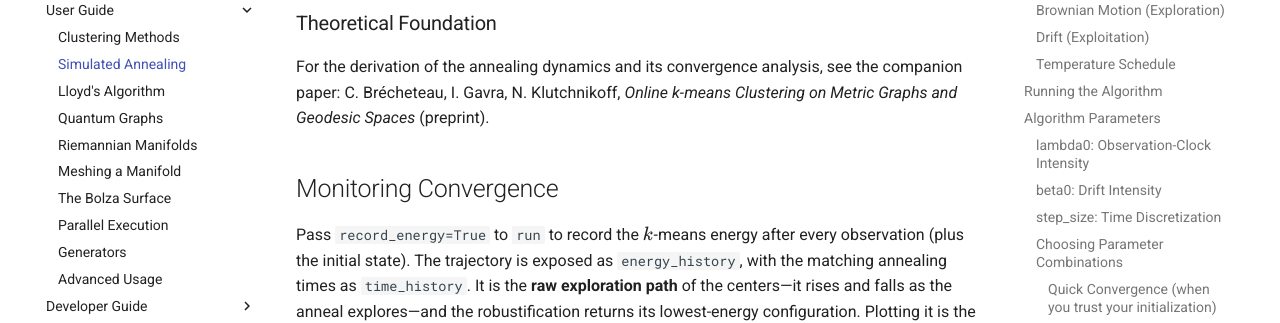
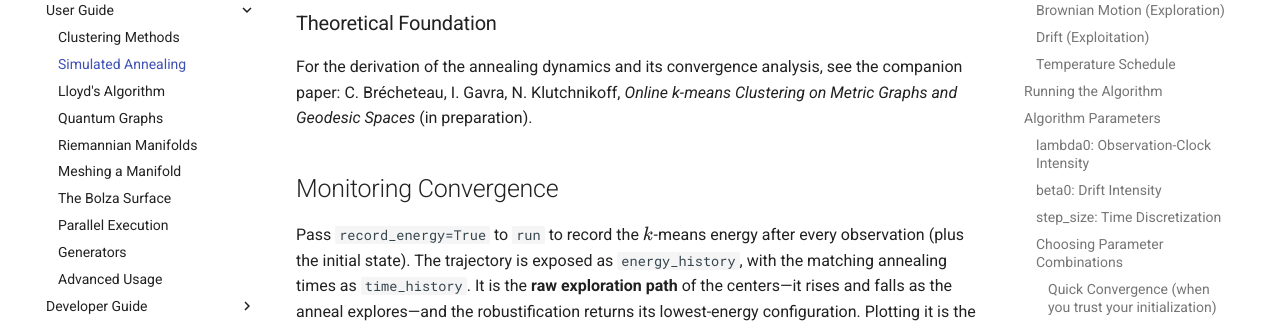
Before and after one commit to klutchnikoff/kmeanssa-ng, an MkDocs documentation site: the page built from docs/simulated-annealing.md, in a window 1280 px wide and 900 px high, scrolled down 5671 px. Shown: the part 152-475 px from the top of the window. Built offline with MkDocs 1.6.1 and Material for MkDocs 9.7.7, drawn with Linux system fonts in a browser that asks for light colours; comment, search, counter and statistics services are not loaded.

Commit message:
chore: mark the companion article as in preparation, drop the ID placeholders
The theory paper has no arXiv/HAL identifier yet, so the release should not
carry a placeholder for it. Remove the `preferred-citation` block from
CITATION.cff (the software stays what users cite) and replace it with a note
that the companion article is in preparation, to be restored as
preferred-citation with its identifier at 0.8.x. Same wording elsewhere:
paper.bib note, a README citation sentence, and "(preprint)" -> "(in
preparation)" in the annealing page.

Co-Authored-By: Claude Opus 4.8 <noreply@anthropic.com>

````diff
--- a/docs-src/README.qmd
+++ b/docs-src/README.qmd
@@ -81,6 +81,8 @@ If you use this package in your research, please cite:
 }
 ```
 
+A companion theoretical article is in preparation; this section will be updated with its reference once it is available.
+
 ## License
 
 This project is licensed under the MIT License. See the `LICENSE` file for details.
--- a/docs-src/simulated-annealing.qmd
+++ b/docs-src/simulated-annealing.qmd
@@ -204,7 +204,7 @@ sa = SimulatedAnnealing(
 
 ### Theoretical Foundation
 
-For the derivation of the annealing dynamics and its convergence analysis, see the companion paper: C. Brécheteau, I. Gavra, N. Klutchnikoff, *Online k-means Clustering on Metric Graphs and Geodesic Spaces* (preprint).
+For the derivation of the annealing dynamics and its convergence analysis, see the companion paper: C. Brécheteau, I. Gavra, N. Klutchnikoff, *Online k-means Clustering on Metric Graphs and Geodesic Spaces* (in preparation).
 
 ## Monitoring Convergence
 
--- a/docs/simulated-annealing.md
+++ b/docs/simulated-annealing.md
@@ -264,7 +264,7 @@ sa = SimulatedAnnealing(
 For the derivation of the annealing dynamics and its convergence
 analysis, see the companion paper: C. Brécheteau, I. Gavra, N.
 Klutchnikoff, *Online k-means Clustering on Metric Graphs and Geodesic
-Spaces* (preprint).
+Spaces* (in preparation).
 
 ## Monitoring Convergence
 
--- a/paper.bib
+++ b/paper.bib
@@ -2,7 +2,7 @@
   title   = {Online $k$-means Clustering on Metric Graphs and Geodesic Spaces},
   author  = {Br{\'e}cheteau, Claire and Gavra, Ioana and Klutchnikoff, Nicolas},
   year    = {2026},
-  note    = {Preprint. TODO: add HAL / arXiv identifier once available}
+  note    = {In preparation}
 }
 
 % --- related work (TODO: verify exact bibliographic details) ---
````
Also changed, not shown: README.md (+3 -0 lines), 1 other file.
